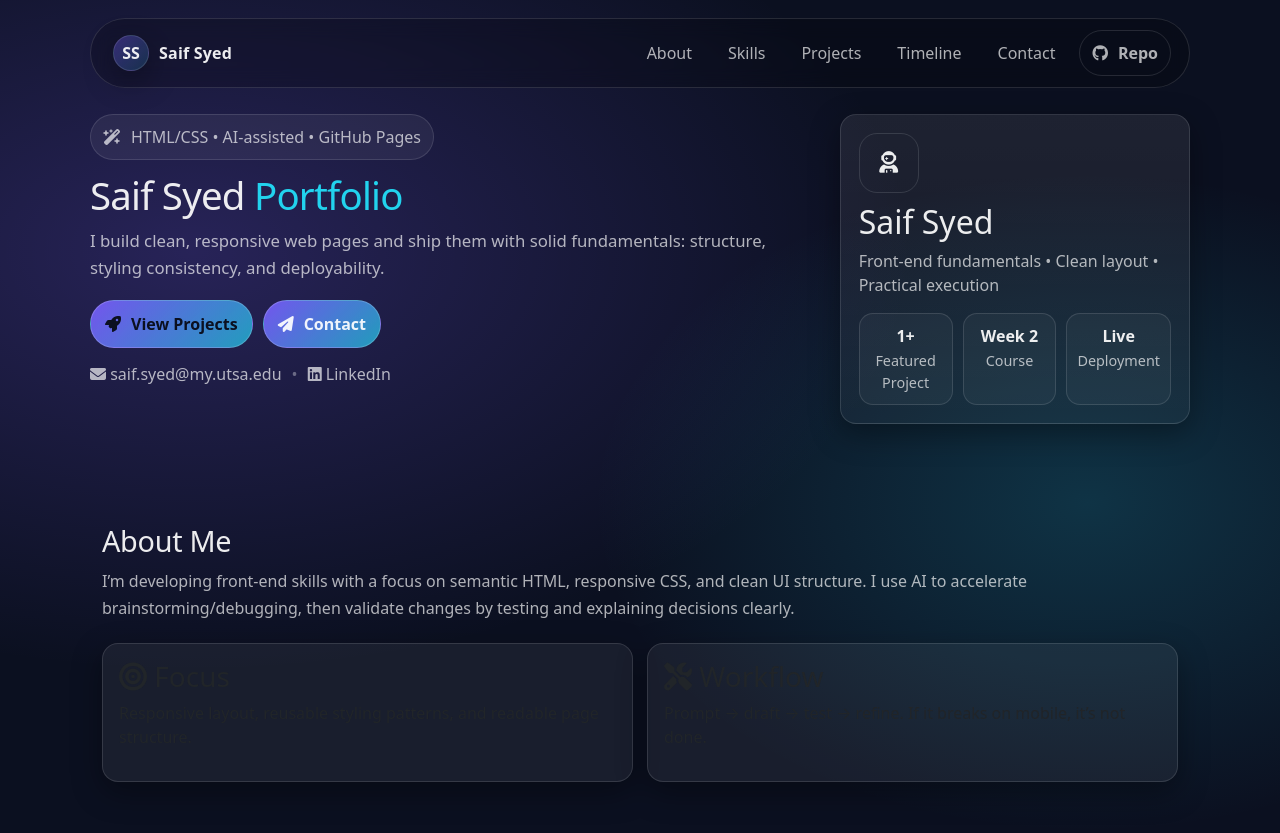
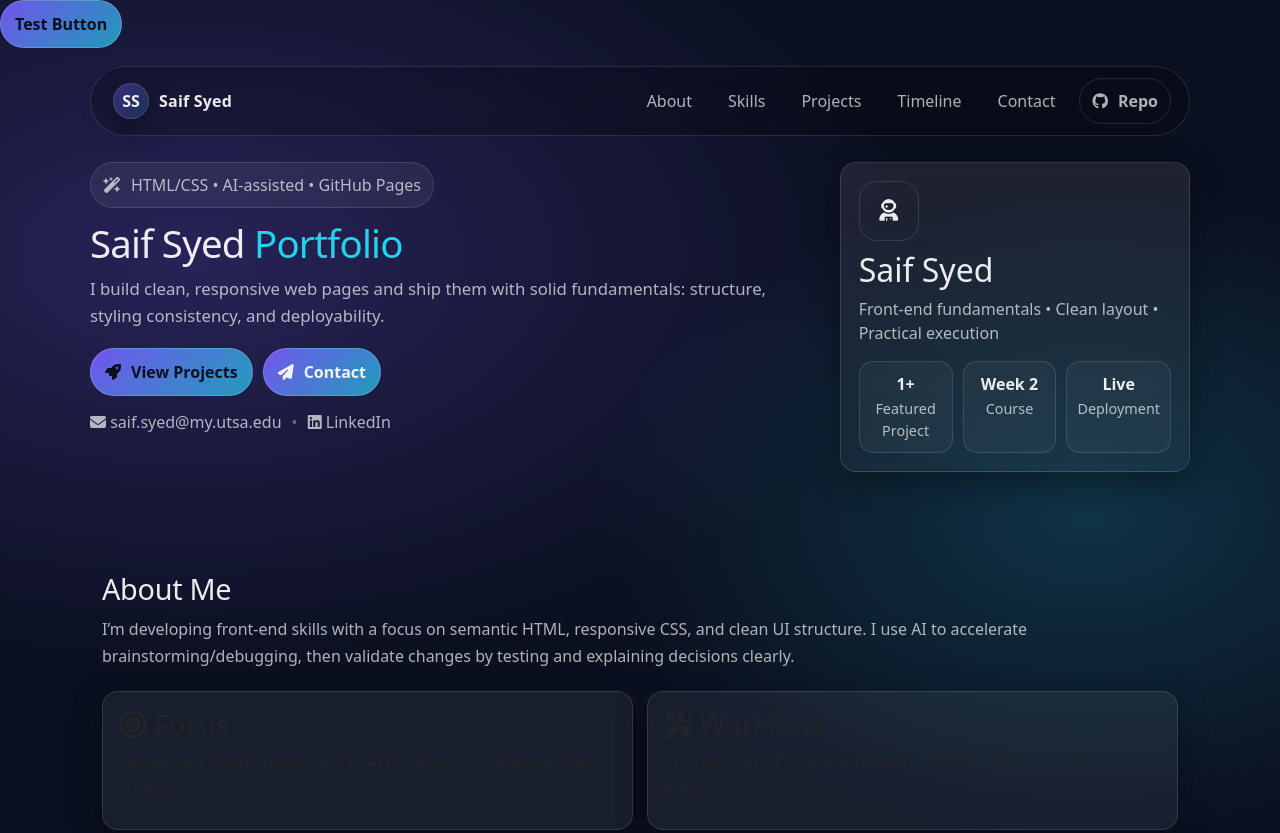
Before and after one commit to SaifSyed786/SaifSyed786-03-prj-intel-localization, a plain HTML site: page index.html in a window 1280 px wide. Shown: the top 833 px of the page. Drawn offline with nearby package versions, Linux system fonts and the light colour scheme.

Commit message:
Bootstrap

```diff
--- a/index.html
+++ b/index.html
@@ -22,6 +22,8 @@
 <body>
   <a class="skip-link" href="#main">Skip to content</a>
   <script src="https://cdn.jsdelivr.net/npm/bootstrap@5.3.3/dist/js/bootstrap.bundle.min.js"></script>
+  <button class="btn btn-primary">Test Button</button>
+
   <!-- Header + Nav -->
   <header class="site-header" id="home">
     <nav class="nav">
```
